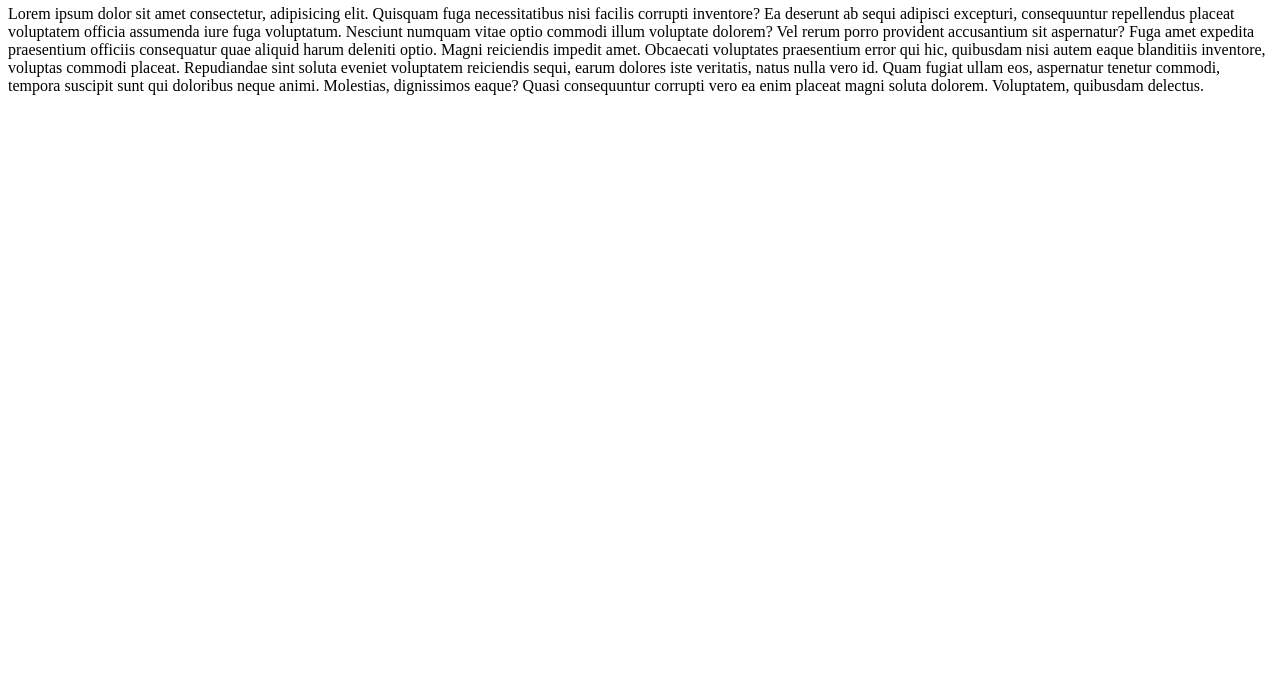
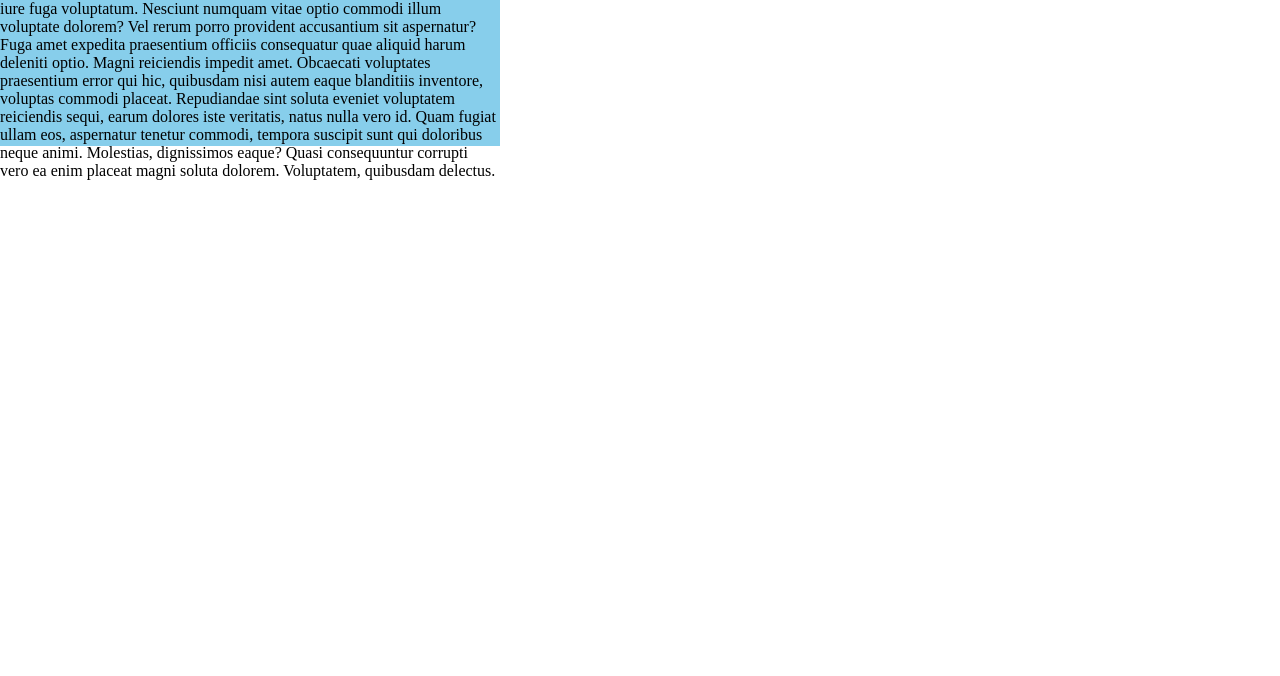
Before and after one commit to hzj04473/dt_4th_gd, a plain HTML site: page css/1120/nomallize.html in a window 1280 px wide. Shown: the part 124-800 px from the top of the page. Drawn offline with Linux system fonts and the light colour scheme.

Commit message:
1120. css nomalize (수정)

```diff
--- a/css/1120/nomallize.html
+++ b/css/1120/nomallize.html
@@ -4,7 +4,7 @@
     <meta charset="UTF-8" />
     <meta name="viewport" content="width=device-width, initial-scale=1.0" />
     <title>Overflow</title>
-    <link rel="stylesheet" href="./index9.css" />
+    <link rel="stylesheet" href="./nomallize.css" />
   </head>
   <body>
     <h1>CSS overflow에 대해 배워보자!</h1>
```
